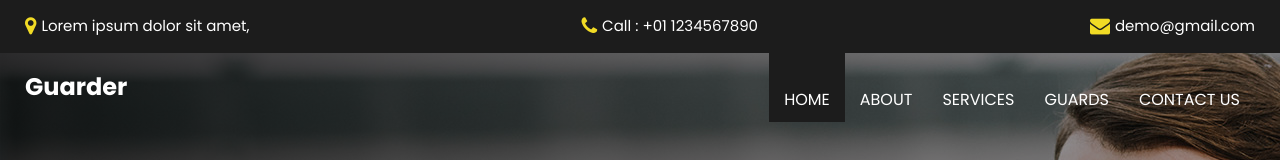
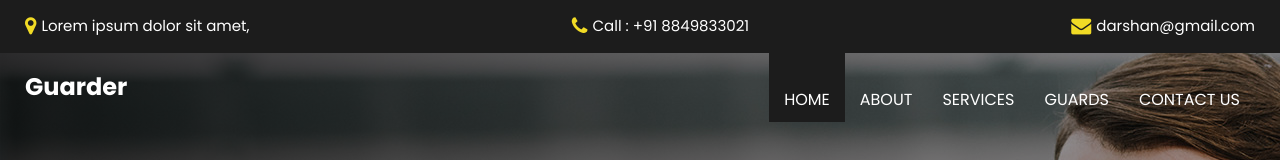
Before and after one commit to darshan7151/awt, a plain HTML site: page index.html in a window 1280 px wide. Shown: the top 160 px of the page. Drawn offline with Linux system fonts and the light colour scheme.

Commit message:
Update index.html

```diff
--- a/index.html
+++ b/index.html
@@ -49,13 +49,13 @@
             <a href="" class="contact_link2">
               <i class="fa fa-phone" aria-hidden="true"></i>
               <span>
-                Call : +01 1234567890
+                Call : +91 8849833021
               </span>
             </a>
             <a href="" class="contact_link3">
               <i class="fa fa-envelope" aria-hidden="true"></i>
               <span>
-                demo@gmail.com
+                darshan@gmail.com
               </span>
             </a>
           </div>
```
